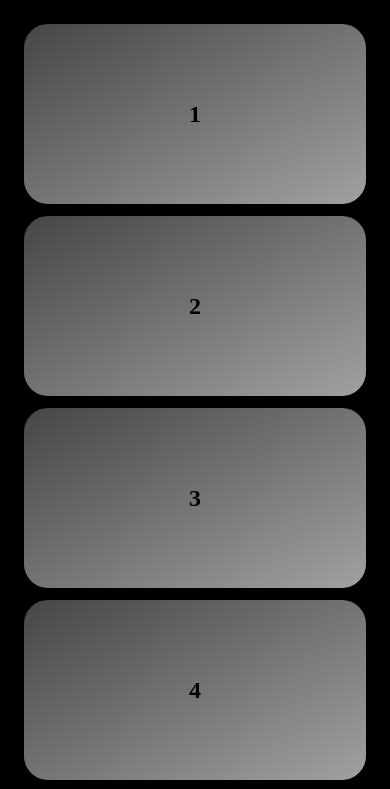
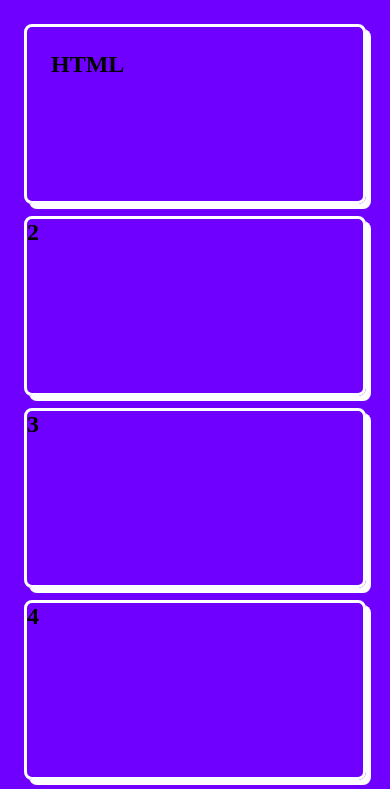
Before and after one commit to AechyAechisAeching/Grid, a plain HTML site: page index.html in a window 390 px wide. Shown: the top 789 px of the page. Drawn offline with Linux system fonts and the light colour scheme.

Commit message:
Languages grid

```diff
--- a/index.html
+++ b/index.html
@@ -3,12 +3,18 @@
 <head>
   <meta charset="UTF-8">
   <meta name="viewport" content="width=device-width, initial-scale=1.0">
-  <title>Portfolio</title>
+  <title>Grid</title>
   <link rel="stylesheet" href="style.css">
 </head>
 <body>
   <div class="grid-container">
-    <div class="box" style="grid-area: box-1;">1</div>
+    <div class="box" style="grid-area: box-1;">
+      <div class="box1-context">
+        <div class="html" style="grid-template-columns: language-1;">HTML</div>
+         <div class="css" style="grid-template-columns: language-2;">CSS</div>
+        <div class="js" style="grid-template-columns: language-3;">JAVASCRIPT</div>
+      </div>
+    </div>
     <div class="box" style="grid-area: box-2;">2</div>
     <div class="box" style="grid-area: box-3;">3</div>
     <div class="box" style="grid-area: box-4;">4</div>
@@ -17,9 +23,6 @@
     <div class="box" style="grid-area: box-7;">7</div>
     <div class="box" style="grid-area: box-8;">8</div>
     <div class="box" style="grid-area: box-9;">9</div>
-
-
-
   </div>
 </body>
 </html>
--- a/style.css
+++ b/style.css
@@ -11,8 +11,9 @@ body {
   font-size: x-large;
   font-weight: bolder;
   min-height: 100vh;
-  background: linear-gradient(to top right, #000000, #000000);
+  background-color:  rgb(111, 0, 255);
   overflow-y: auto;
+
 }
 
 .grid-container {
@@ -26,18 +27,19 @@ body {
 }
 
 .box {
-  display: flex;
-  justify-content: center;
-  align-items: center;
-  background: linear-gradient(to top left, rgba(255, 255, 255, 0.632), rgba(255, 255, 255, 0.275));
-  border-radius: 1.5rem;
+  background: linear-gradient(to top left, rgb(111, 0, 255), rgb(111, 0, 255));
+  border-radius: 0.5rem;
   height: 100%;
   transition: 0.3s ease;
+  border: 3px solid white;
+  box-shadow: 5px  5px 0px  rgb(255, 255, 255);;
 }
 
 .box:hover {
-  background: linear-gradient(to top left, rgba(255, 255, 255, 0.632), rgba(255, 255, 255, 0.275));
+  background: linear-gradient(to top left, rgb(111, 0, 255), rgba(111, 0, 255, 0.276));
+  border: 3px solid black;
   transform: scale(1.03);
+  box-shadow: 5px  5px 0px  rgb(0, 0, 0);;
 }
 
 .grid-container {
@@ -47,6 +49,24 @@ body {
     "box-4 box-5 box-6"
     "box-7 box-5 box-8"
     "box-9 box-9 box-8";
+}
+@media (max-width: 56em) {
+.box1-context {
+  grid-template-columns:
+  "language-1"
+  "language-2"
+  "language-3";
+  gap: 1em;
+  grid-template-columns: repeat(1, 1fr);
+  grid-template-rows: repeat(1, 100px);
+  }
+}
+
+.html {
+  display: grid;
+  grid-template-columns: repeat(3, 1fr);
+  grid-template-rows: repeat(5, 300px);
+  padding: 1em;
 }
 
 @media (max-width: 56em) {
@@ -58,7 +78,7 @@ body {
       "box-6 box-6"
       "box-7 box-8"
       "box-9 box-9";
-      gap: 0.5em;
+      gap: 2.5em;
       grid-template-columns: repeat(2, 1fr);
       grid-template-rows: repeat(6, 220px);
   }
```
